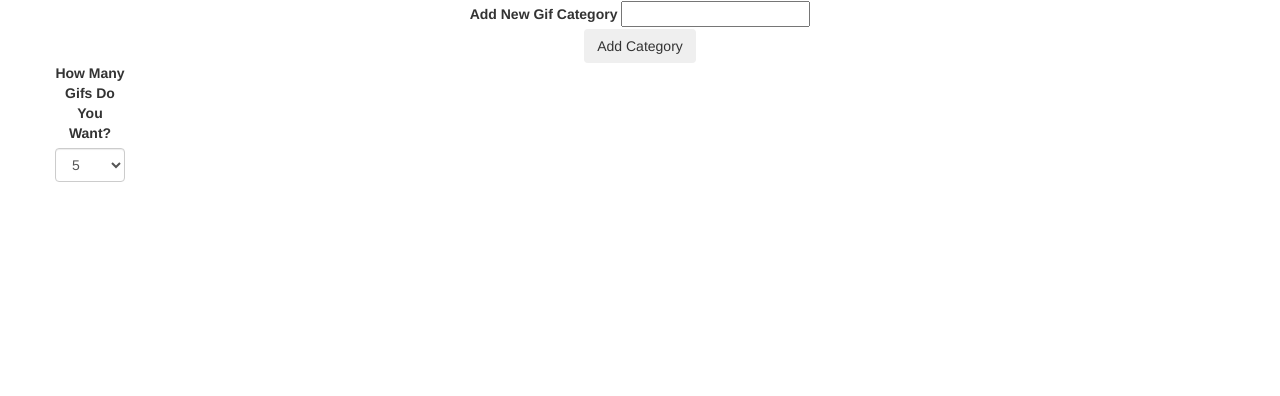
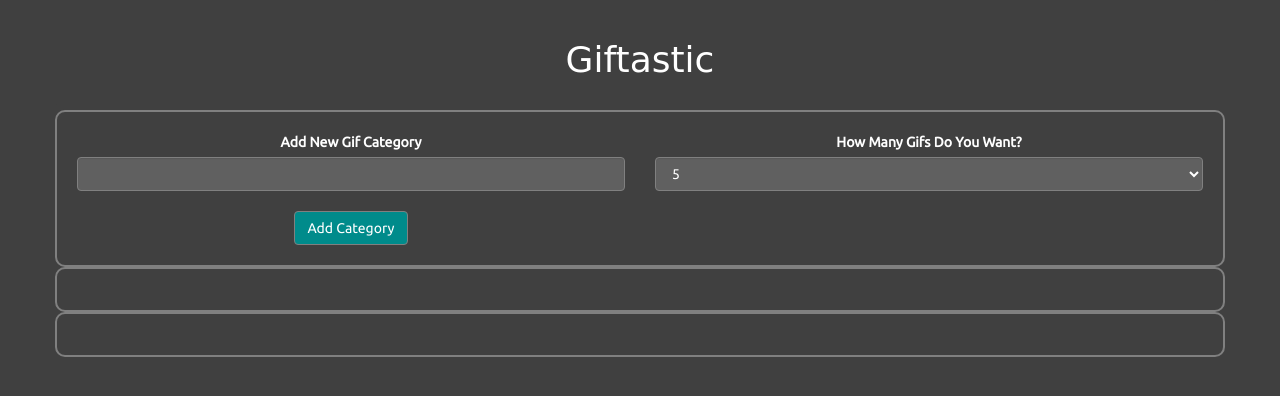
Before and after one commit to tomajohnson21/Giftastic, a plain HTML site: page index.html in a window 1280 px wide. Drawn offline with nearby package versions, Linux system fonts and the light colour scheme; a web font is replaced by a local one.

Commit message:
Added styling to divs and buttons

```diff
--- a/assets/css/style.css
+++ b/assets/css/style.css
@@ -1,8 +1,50 @@
 body {
     text-align: center;
     align-content: center;
+    color: white;
+    background-color: #404040;
+    font-family: 'Ubuntu', sans-serif;
 }
 
-select {
-    width: 20px;
+h1{
+    font-family: 'Coiny', cursive;
 }
+
+
+.row{
+   border-color: #808080;
+}
+.container{
+    padding: 20px;
+    border: solid;
+    border-width: 2px;
+    border-color: #808080;
+    border-radius: 10px;
+}
+
+.gif{
+    border-color: #808080;
+    background-color: #606060;
+    border-radius: 10px;
+    width: 33%;
+    float: left;
+    padding: 20px;
+}
+
+.btn-primary{
+    background-color: darkcyan;
+    border-color: #808080
+}
+
+.form-control{
+    background-color: #606060;
+    border-color:#808080;
+    color: white;
+}
+
+@media only screen and (max-width: 3000px) {
+    .header-container {
+        background-color: #404040;
+        border: none;
+    }
+}
--- a/assets/javascript/app.js
+++ b/assets/javascript/app.js
@@ -7,12 +7,12 @@ function renderButtons() {
 
         var newButton = $("<button>");
 
-        newButton.addClass("btn btn-light gif-button");
+        newButton.addClass("btn btn-primary gif-button");
 
         newButton.attr({"data-name": buttons[i], "data-number": i + 1});
 
         newButton.text(buttons[i]);
-        // Added the button to the buttons-view div
+
         $("#buttons-view").append(newButton);
     }
 }
@@ -32,6 +32,8 @@ $(document).on("click", ".gif-button", function() {
 
         for (var i = 0; i < results.length; i++) {
           var gifDiv = $("<div>");
+
+          gifDiv.addClass("gif");
 
           var rating = results[i].rating;
 
--- a/index.html
+++ b/index.html
@@ -5,39 +5,32 @@
     <title>Giftastic</title>
 
     <link rel="stylesheet" href="https://maxcdn.bootstrapcdn.com/bootstrap/3.3.7/css/bootstrap.min.css">
+    <link href="https://fonts.googleapis.com/css?family=Coiny|Ubuntu" rel="stylesheet">
     <link rel="stylesheet" type="text/css" media="screen" href="assets/css/style.css" />
     <script src="https://ajax.googleapis.com/ajax/libs/jquery/3.3.1/jquery.min.js"></script>
 </head>
 <body>
+    <div class="container header-container">
+        <h1>Giftastic</h1>
+    </div>
+
     <div class="container">
 
         <div class="row">
 
-            <div class="col-lg-12">
-
-            </div>
-        </div>
-
-        <div class="row">
-
-            <div class ="col-lg-12">
+            <div class ="col-lg-6">
 
                 <form id="button-form">
 
                     <label for="user-input">Add New Gif Category</label>
 
-                    <input type="text" id="user-input"><br>
+                    <input class="form-control" type="text" id="user-input"><br>
 
-                    <input class="btn btn-light" id="add-category" type="submit" value="Add Category">
+                    <input class="btn btn-primary" id="add-category" type="submit" value="Add Category">
                 </form>
             </div>
-        </div>
 
-        <div class="row">
-
-            <div class="row">
-
-                <div class="col-lg-1" id="selector-view">
+            <div class="col-lg-6" id="selector-view">
 
                 <label for="limit-select">How Many Gifs Do You Want?</label>
 
@@ -55,6 +48,9 @@
                 </select>
             </div>
         </div>
+    </div>
+
+    <div class = container>
         <div class="row">
 
             <div class="col-lg-12" id="buttons-view">
@@ -63,6 +59,7 @@
         </div>
     </div>
 
+    <div class="container">
         <div class="row">
 
             <div class="col-lg-12" id="gif-view">
```
Lines whose indentation alone changed are shown as unchanged.
